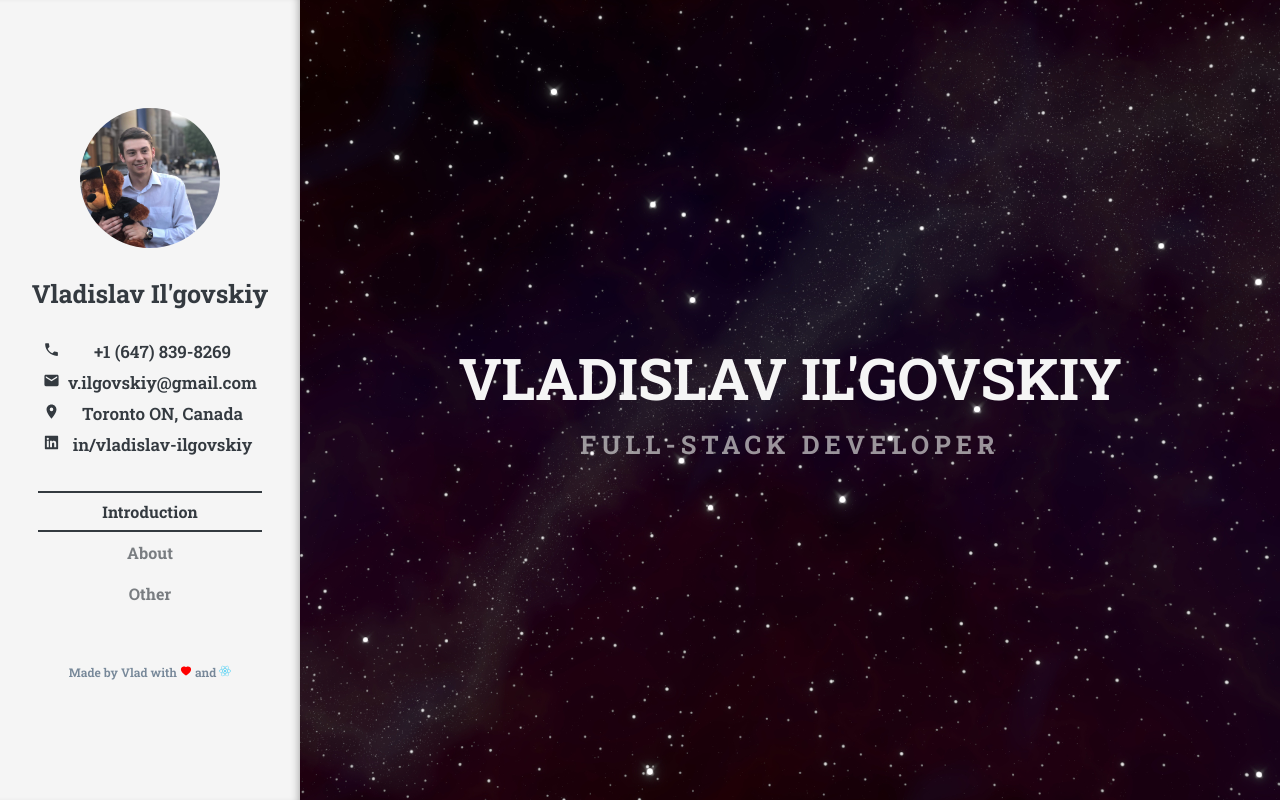
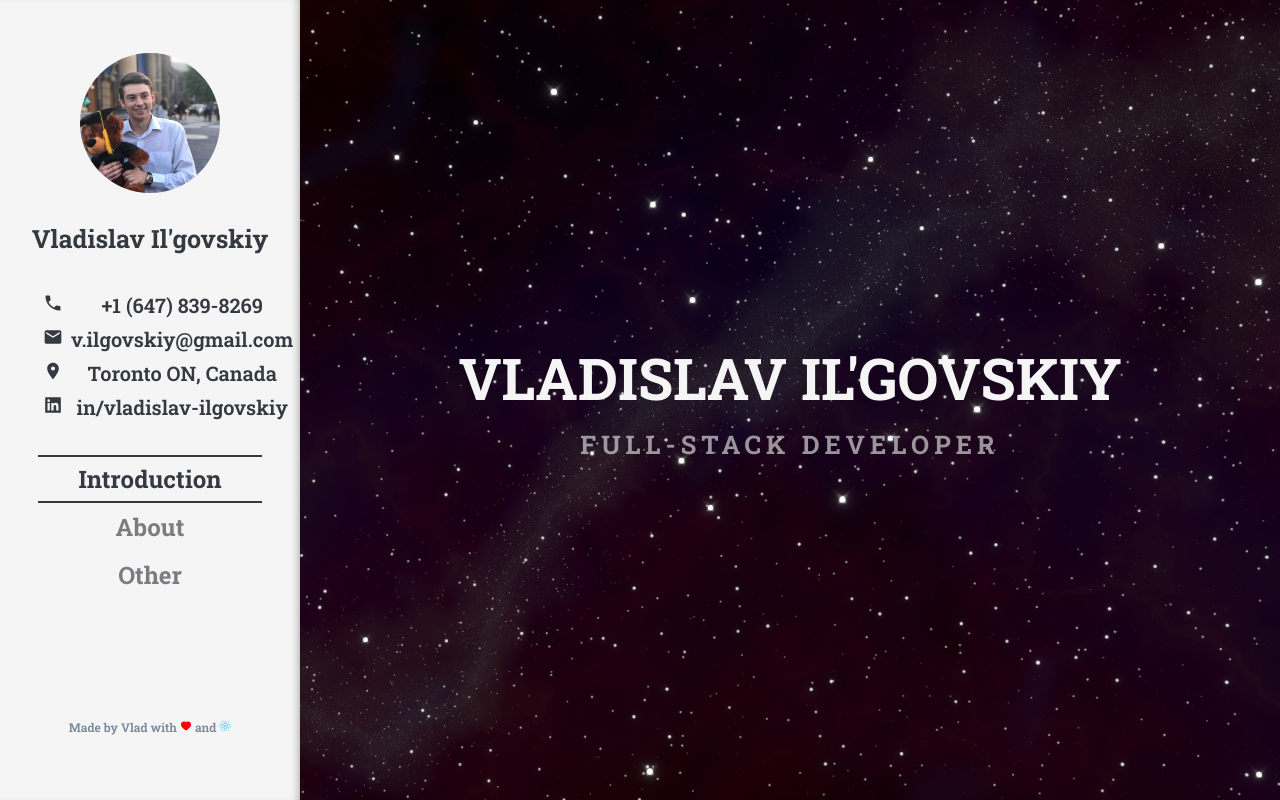
Before and after one commit to vilgovskiy/vilgovskiy, a React (Create React App) app: page / in a window 1280 px wide. Shown: the top 800 px of the page. Built offline with nearby package versions, Linux system fonts and the light colour scheme.

Commit message:
Handle some vertical scaling

```diff
--- a/src/components/Navigation/Navigation.css
+++ b/src/components/Navigation/Navigation.css
@@ -1,14 +1,16 @@
 .Navigation {
-    margin-top: 30px;
+    margin-top: 1vh;
+    height: 30vh;
 }
 
 .Navigation a {
     width: 80%;
+    font-size: 3vh;
     margin-left: 10%;
     position: relative;
     display: block;
     box-sizing: border-box;
-    padding: 10px;
+    padding: 1vh;
     color: #343a40a4;
     font-weight: 700;
     text-shadow: none;
--- a/src/components/UI/Contacts/Contacts.css
+++ b/src/components/UI/Contacts/Contacts.css
@@ -1,6 +1,8 @@
 .Contacts {
     width: 100%;
+    height: 20vh;
     display: block;
+    align-items: center;
     margin-left: 10%;
     font-family: 'Roboto Slab', serif;
     font-size:17px;
@@ -11,6 +13,7 @@
     width: 100%;
     padding: 0;
     margin: 0;
+    font-size: 2.5vh;
 }
 
 .Contacts td{
--- a/src/components/UI/Footer/Footer.css
+++ b/src/components/UI/Footer/Footer.css
@@ -1,7 +1,7 @@
 .Footer {
     width: 80%;
     margin-left: 10%;
-    margin-top: 50px;
+    margin-top: 3vh;
     bottom: 0;
     font-size: 12px;
     font-weight: normal;
--- a/src/components/UI/TitleName/TitleName.css
+++ b/src/components/UI/TitleName/TitleName.css
@@ -4,5 +4,6 @@
     font-weight: bold;
     color: #343a40;
     width: 100%;
+    height: 5vh;
     display: block;
 }
```
